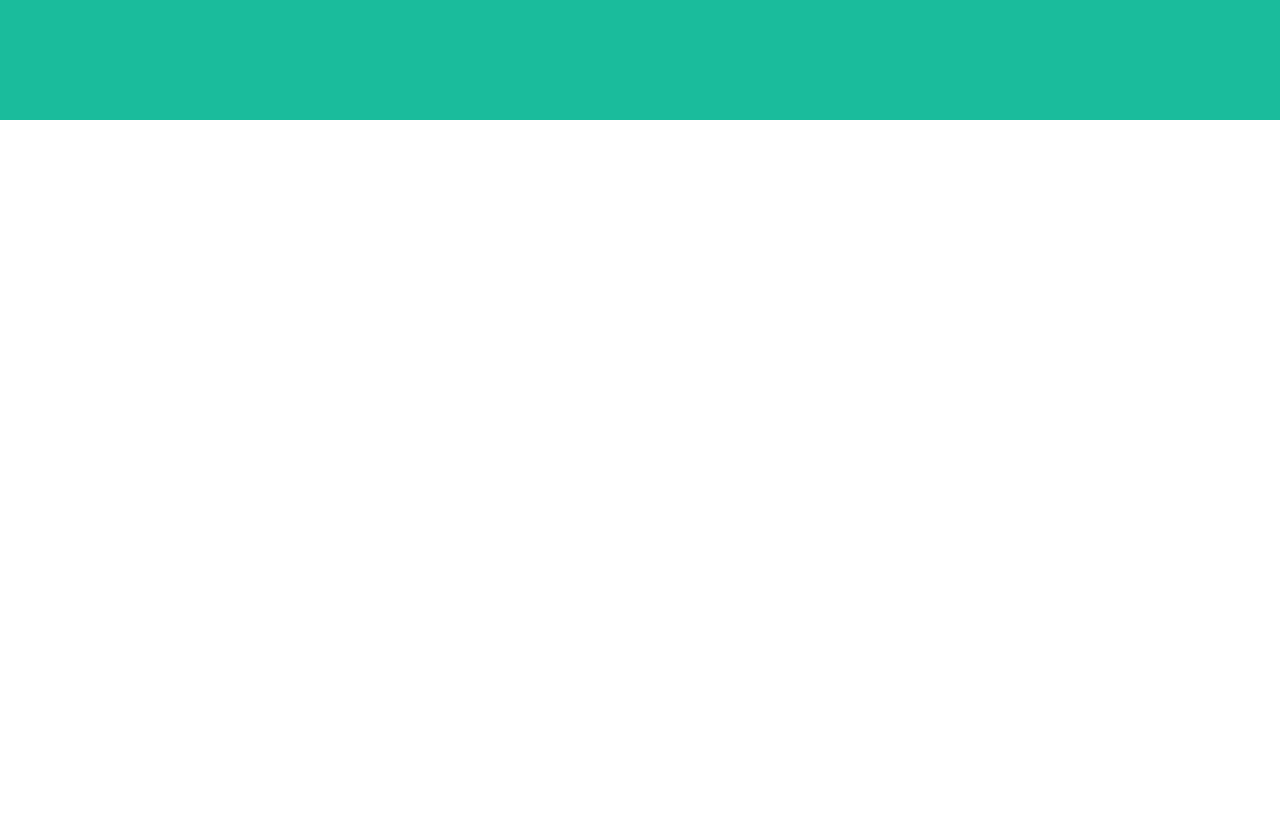
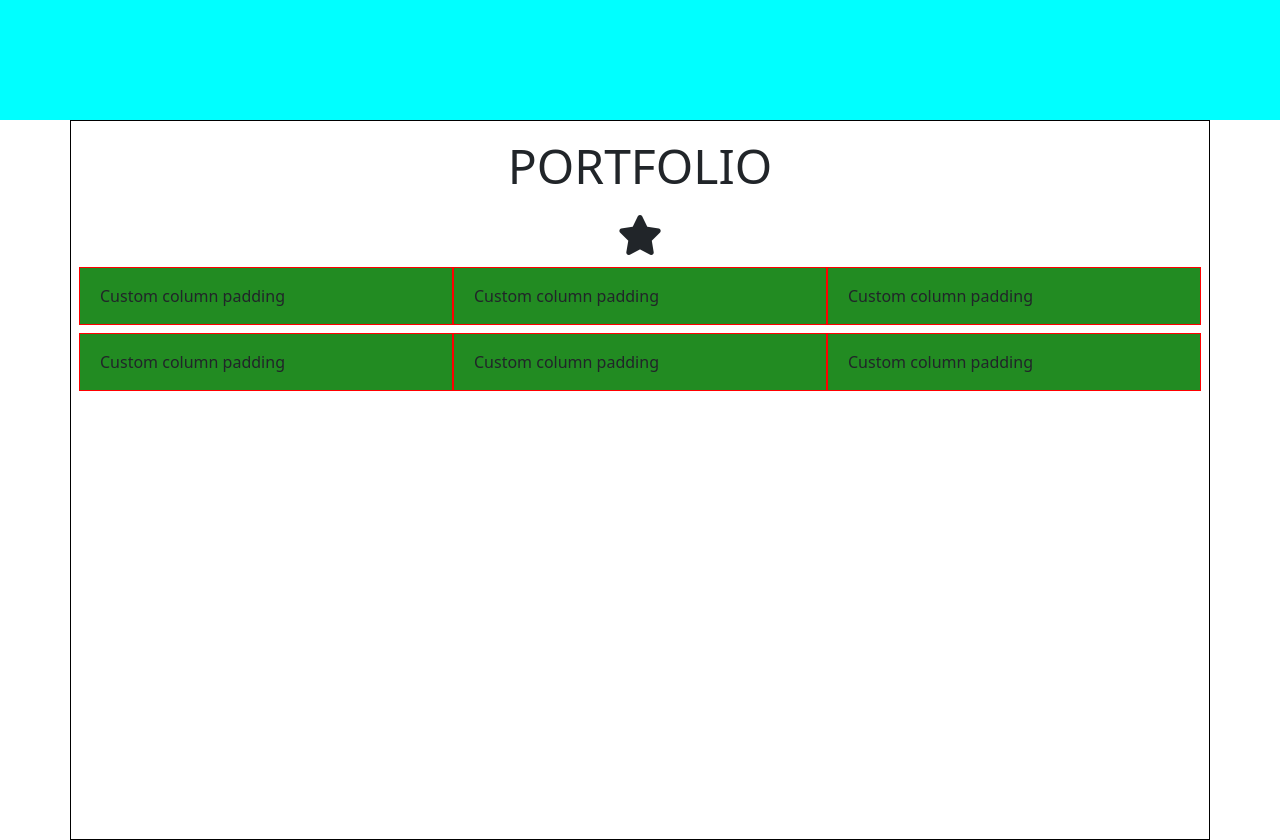
Before and after one commit to GretaFormica/html-css-bootstrap-freelancer, a plain HTML site: page index.html in a window 1280 px wide. Shown: the part 600-1440 px from the top of the page. Before the commit the page ends 800 px from the top, so only its background shows below. Drawn offline with nearby package versions, Linux system fonts and the light colour scheme.

Commit message:
second section

```diff
--- a/index.html
+++ b/index.html
@@ -48,6 +48,41 @@
 
 		</div>
 
+		<div class="container">
+			<h1 class="text-center mt-3 display-5">PORTFOLIO</h1>
+			<h1 class="text-center mt-3">
+				<i class="fa-solid fa-star"></i>
+			</h1>
+
+			<div class="row g-2">
+
+				<div class="col-4">
+				  <div class="p-3">Custom column padding</div>
+				</div>
+
+				<div class="col-4">
+				  <div class="p-3">Custom column padding</div>
+				</div>
+
+				<div class="col-4">
+				  <div class="p-3">Custom column padding</div>
+				</div>
+
+				<div class="col-4">
+				  <div class="p-3">Custom column padding</div>
+				</div>
+
+				<div class="col-4">
+					<div class="p-3">Custom column padding</div>
+				  </div>
+
+				<div class="col-4">
+					<div class="p-3">Custom column padding</div>
+				</div>
+
+			</div>
+		</div>
+
 	</main>
 	<!-- fine main -->
 
--- a/style.css
+++ b/style.css
@@ -28,7 +28,7 @@ header{
 /* MAIN */
 
 .cyan{
-    background-color: #1abc9c;
+    background-color: cyan;
     height: 90vh;
     padding-top: var(--h-height);
     color: white;
@@ -38,3 +38,13 @@ header{
     width: 20%;
     height: auto;
 }
+
+.container{
+    border: 1px solid black;
+    height: 90vh;
+}
+
+[class*="col"]{
+    background-color: forestgreen;
+    border: 1px solid red;
+}
```
